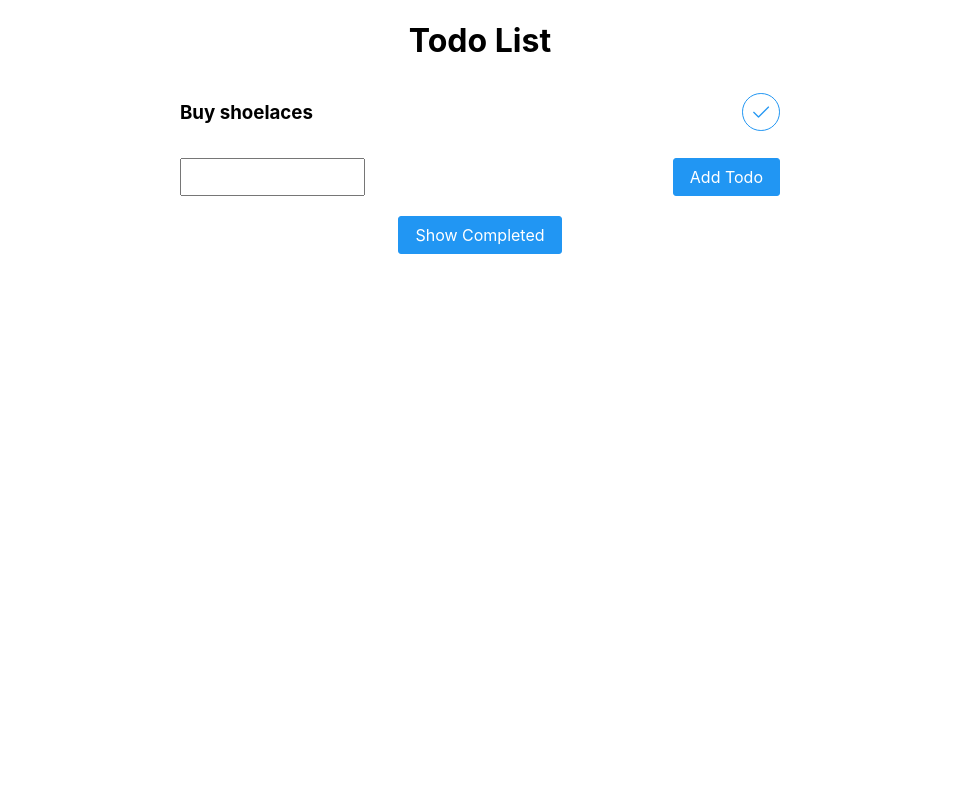
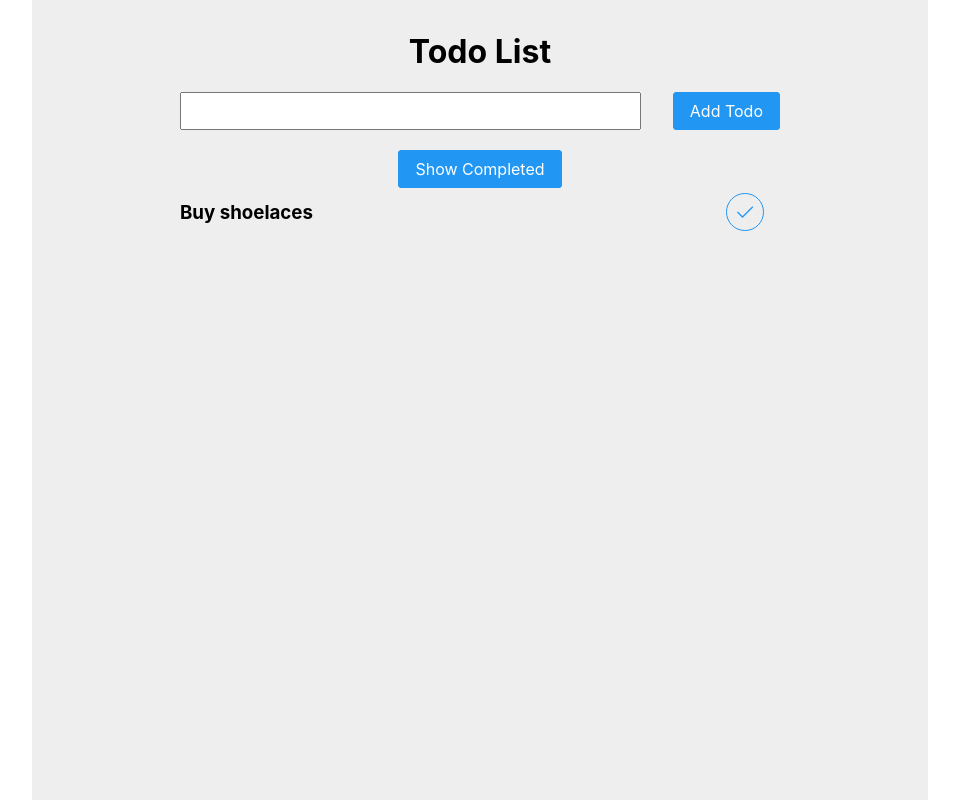
Before and after one commit to ericos-bennett/vue-todo, a Vue app: page / in a window 1280 px wide. Shown: the whole page, without its empty margins (160-1119 px from the left). Built offline with nearby package versions, Linux system fonts and the light colour scheme.

Commit message:
todo list styling

```diff
--- a/src/App.vue
+++ b/src/App.vue
@@ -1,13 +1,17 @@
 <template>
+  <div class="container">
+    <header>
       <h1>Todo List</h1>
-  <TodoList :todos="todos" :toggleCompleted="toggleCompleted" :showCompleted="showCompleted" />
-  <form>
+      <form class="newTodo">
         <input type="text" v-model="newTodo" />
-    <Button @click="addTodo" label="Add Todo" />
+        <Button @click="addTodo" label="Add Todo" type="submit" />
       </form>
       <br />
       <Button v-if="showCompleted" @click="toggleShowCompleted" label="Hide Completed" />
       <Button v-else @click="toggleShowCompleted" label="Show Completed" />
+    </header>
+    <TodoList :todos="todos" :toggleCompleted="toggleCompleted" :showCompleted="showCompleted" />
+  </div>
 </template>
 
 <script>
@@ -41,7 +45,9 @@ export default {
     toggleShowCompleted() {
       this.showCompleted = !this.showCompleted
     },
-    addTodo() {
+    addTodo(e) {
+      e.preventDefault()
+      if (this.newTodo !== '') {
         const id = this.todos[this.todos.length - 1].id + 1
         this.todos.push({
           id,
@@ -52,16 +58,39 @@ export default {
       }
     }
   }
+}
 </script>
 
 <style>
 #app {
   text-align: center;
 }
-form {
+body {
+  margin: 0;
+}
+.container {
+  background: #eee;
+  margin: 0 auto;
+  padding: 2rem 0;
+  width: 70%;
+  height: 100vh;
+  overflow-y: 'scroll';
+}
+header {
+  height: 150px;
+}
+.container h1 {
+  margin-top: 0;
+}
+.newTodo {
   display: flex;
   justify-content: space-between;
-  width: 600px;
   margin: 0 auto;
+  width: 80%;
+  max-width: 600px;
+}
+.newTodo input {
+  flex-grow: 1;
+  margin-right: 2rem;
 }
 </style>
--- a/src/components/TodoList.vue
+++ b/src/components/TodoList.vue
@@ -25,13 +25,24 @@ export default {
 
 <style>
 .todoList {
+  margin: 0 auto;
   padding: 0;
+  width: 80%;
+  max-width: 600px;
+  height: calc(100vh - 150px - 4rem);
+  overflow-y: scroll;
 }
 .todo {
   display: flex;
   align-items: center;
   justify-content: space-between;
-  width: 600px;
-  margin: 0 auto;
+  margin-right: 1rem;
+}
+.todo h3 {
+  white-space: nowrap;
+  overflow: hidden;
+  text-overflow: ellipsis;
+  max-width: calc(100% - 4rem);
+  margin-right: 1rem;
 }
 </style>
```
Lines whose indentation alone changed are shown as unchanged.
